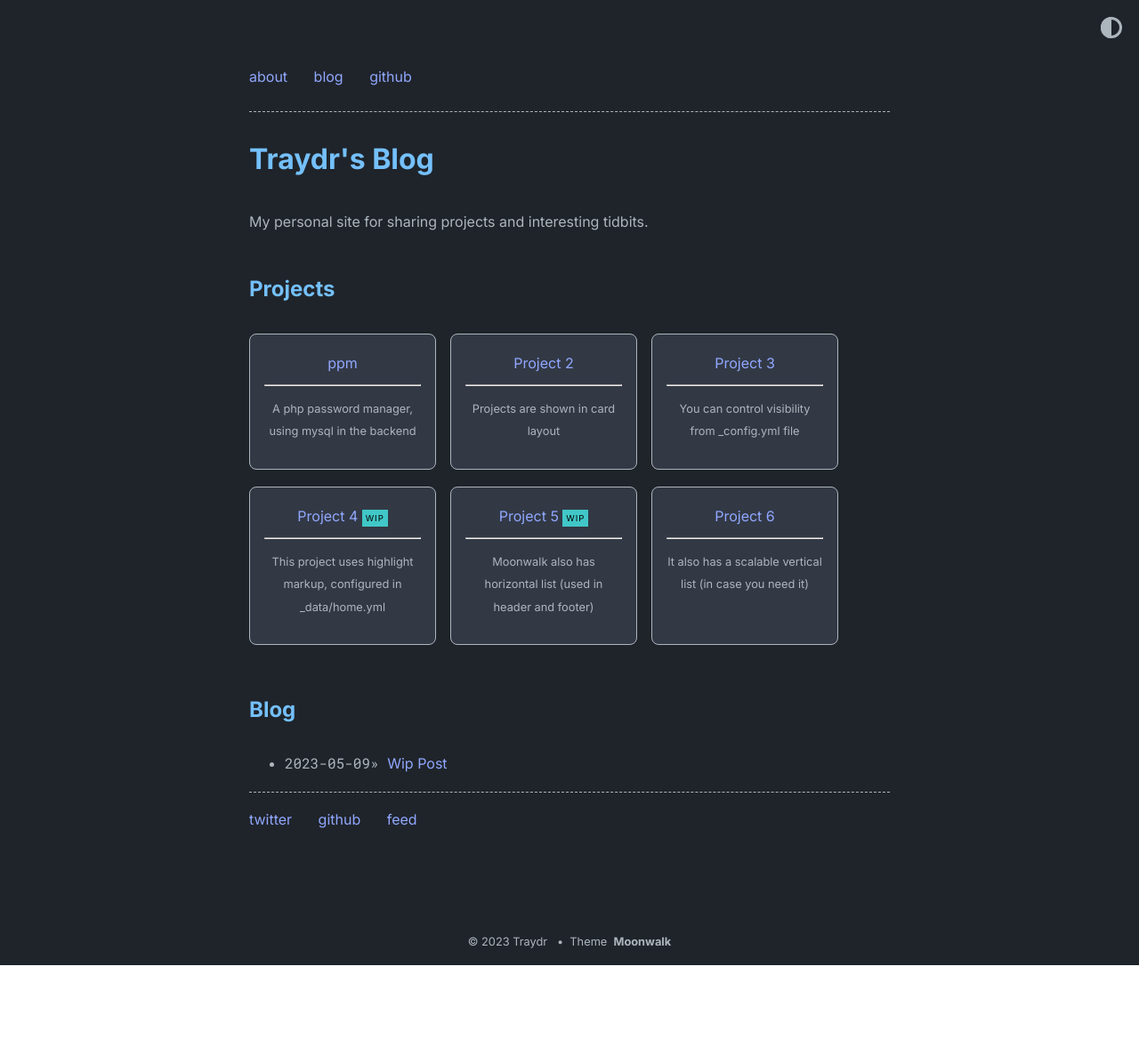
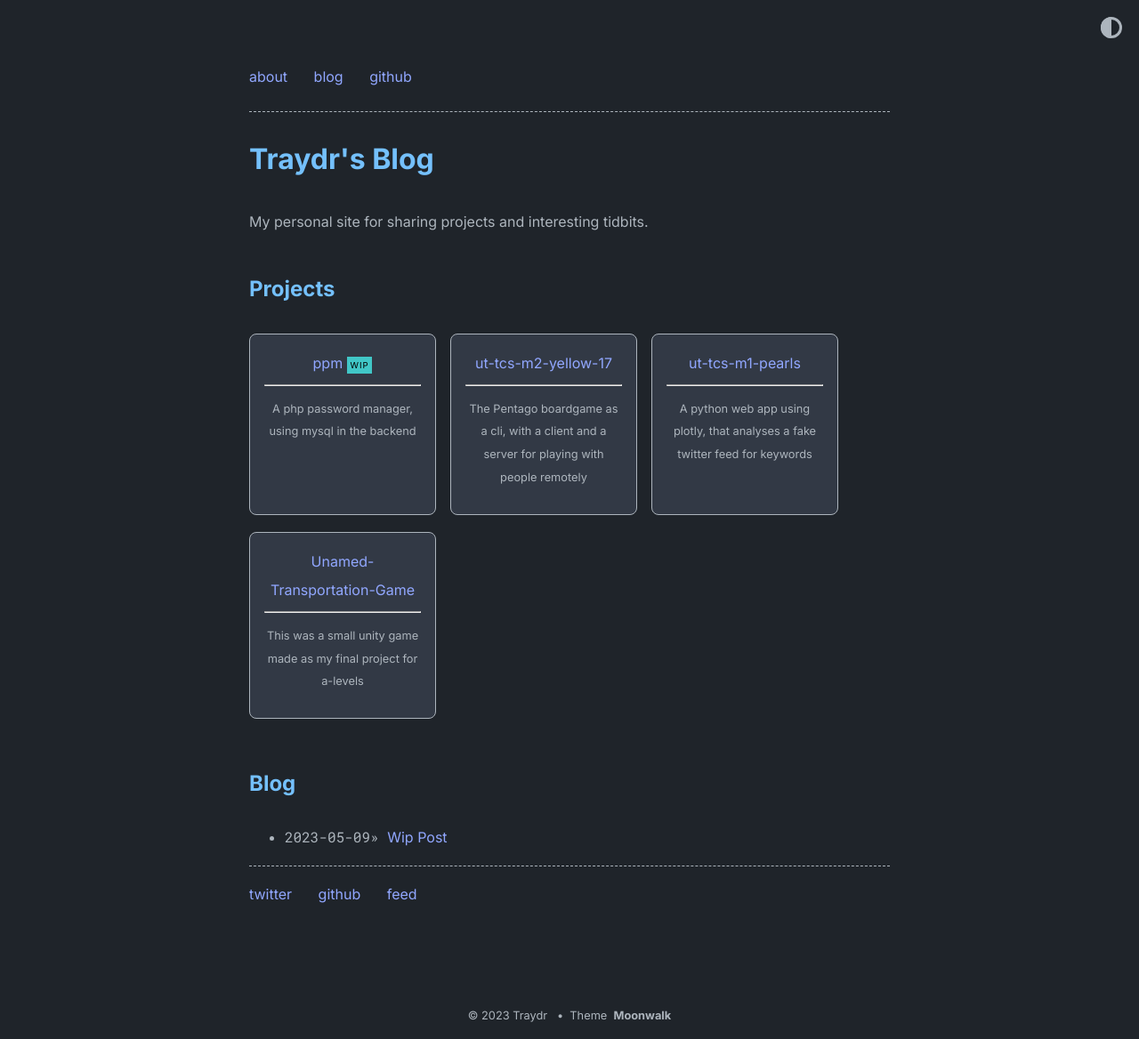
Before and after one commit to Traydr/Traydr.github.io, a Jekyll site: the page built from index.md, in a window 1280 px wide. Shown: the whole page at 89% size. Built offline with Jekyll 4.4.1, drawn with Linux system fonts in a browser that asks for light colours; before the commit the page ends 1085 px from its top, so only the background shows below that.

Commit message:
feat: complete home with current public projects

```diff
--- a/_data/home.yml
+++ b/_data/home.yml
@@ -10,30 +10,21 @@ navbar_entries:
 
 project_entries:
   - title: ppm
-    url: overview-post
+    url: wip-post
     desc: A php password manager, using mysql in the backend
-
-  - title: Project 2
-    url: overview-post
-    desc: Projects are shown in card layout
-
-  - title: Project 3
-    url: overview-post
-    desc: You can control visibility from _config.yml file
-
-  - title: Project 4
-    url: overview-post
-    desc: This project uses highlight markup, configured in _data/home.yml
     highlight: WIP
 
-  - title: Project 5
-    url: overview-post
-    desc: Moonwalk also has horizontal list (used in header and footer)
-    highlight: WIP
+  - title: ut-tcs-m2-yellow-17
+    url: wip-post
+    desc: The Pentago boardgame as a cli, with a client and a server for playing with people remotely
 
-  - title: Project 6
-    url: overview-post
-    desc: It also has a scalable vertical list (in case you need it)
+  - title: ut-tcs-m1-pearls
+    url: wip-post
+    desc: A python web app using plotly, that analyses a fake twitter feed for keywords
+
+  - title: Unamed-Transportation-Game
+    url: wip-post
+    desc: This was a small unity game made as my final project for a-levels
 
 footer_entries:
   - title: twitter
```
